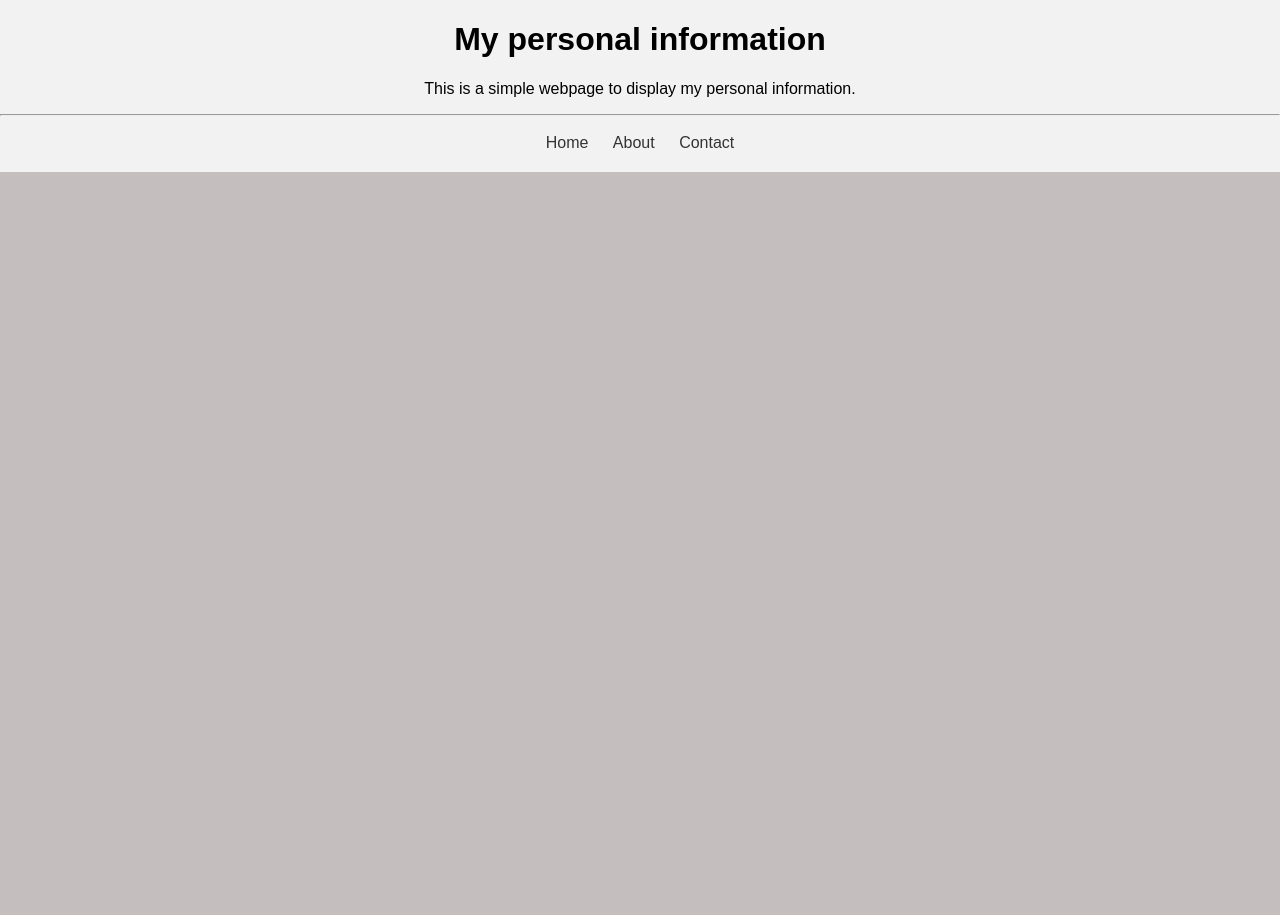
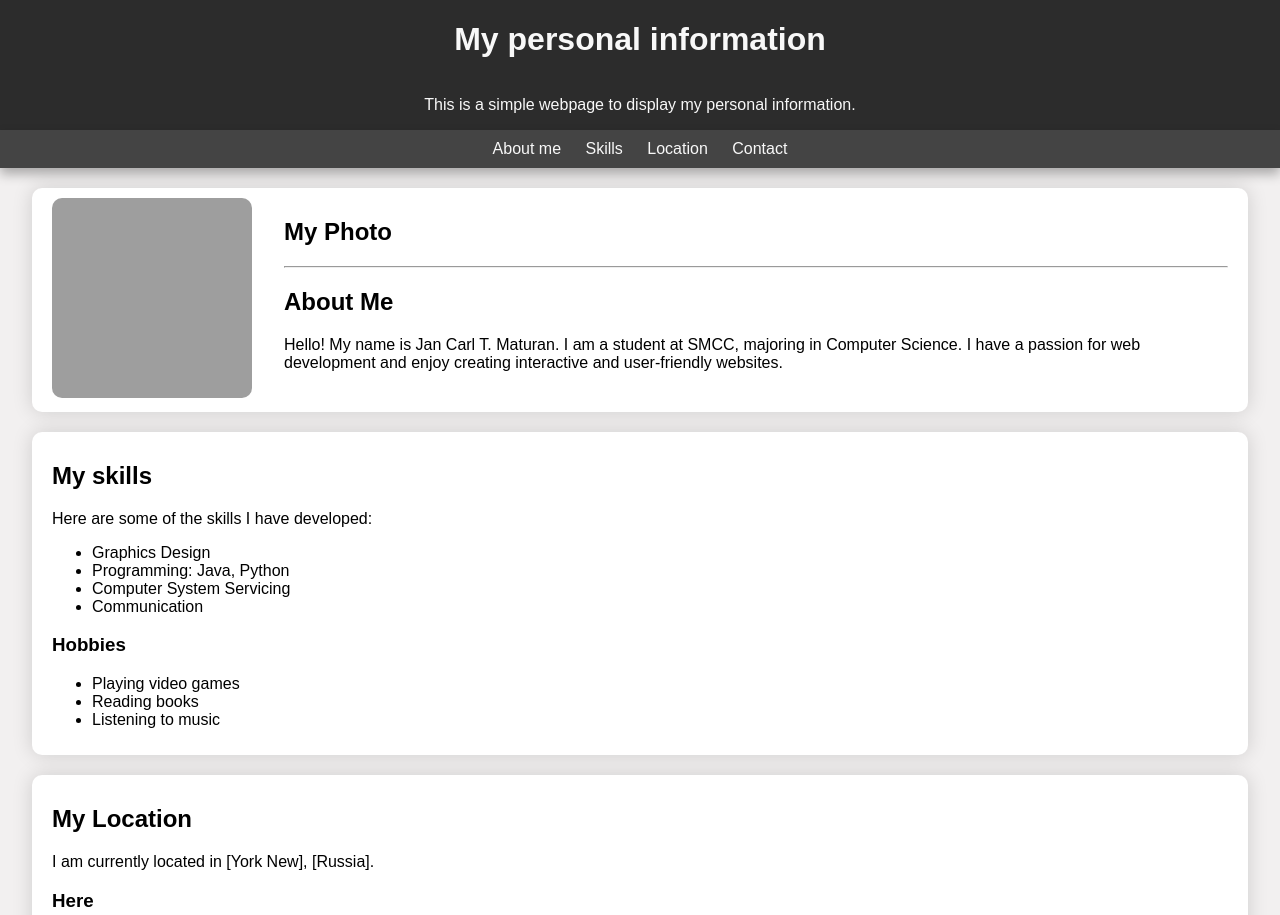
Before and after one commit to jdanica97-stack/PRAC-ASSES, a plain HTML site: page index.html in a window 1280 px wide. Shown: the top 915 px of the page. Before the commit the page ends 800 px from the top, so only its background shows below. Drawn offline with Linux system fonts and the light colour scheme; grey boxes are pictures that could not be loaded.

Commit message:
commit 2

```diff
--- a/index.html
+++ b/index.html
@@ -7,16 +7,80 @@
     <link rel="icon" type="image/jpeg" href="images/iconss.jpeg">
     <link rel="stylesheet" href="stylesheet.css">
 </head>
-<body class="main">
+<body>
     <header class="header">
         <h1>My personal information</h1>
         <p>This is a simple webpage to display my personal information.</p>
-        <hr>
+
         <nav class="nav">
-            <a href="index.html">Home</a>
-            <a href="about.html">About</a>
-            <a href="contact.html">Contact</a>
+            <a href="#about">About me</a>
+            <a href="#skills">Skills</a>
+            <a href="#location">Location</a>
+            <a href="#contact">Contact</a>
         </nav>
     </header>
+
+
+    <main>
+        <section>
+            <article class="card" id="about">
+                <div class="intro">
+                    <div class="wrapper">
+                        <div class="image">
+                            <img src="/images/iconss.jpeg" alt="Profile Picture" width="200" height="200">
+                        </div>
+                        <div class="intro">
+                            <h2>My Photo</h2>
+                            <hr>
+                            <h2>About Me</h2>
+                            <p>Hello! My name is Jan Carl T. Maturan. I am a student at SMCC, majoring in Computer Science. I have a passion for web development and enjoy creating interactive and user-friendly websites.</p>
+                        </div>
+                    </div>
+                </div>
+            </article>
+
+
+            <article class="card" id="skills">
+                <div>
+                    <h2>My skills</h2>
+                    <p>Here are some of the skills I have developed:</p>
+                        <ul>
+                        <li>Graphics Design</li>
+                        <li>Programming: Java, Python</li>
+                        <li>Computer System Servicing</li>
+                        <li>Communication</li>
+                    </ul>
+                </div>
+                    <div>
+                        <h3>Hobbies</h3>
+                            <ul>
+                                <li>Playing video games</li>
+                                <li>Reading books</li>
+                                <li>Listening to music</li>
+                            </ul>
+                        </div>
+            </article>
+
+
+            <article class="card" id="location">
+                <h2>My Location</h2>
+                <p>I am currently located in [York New], [Russia].</p>
+                <h3>Here</h3>
+                <iframe src="https://www.google.com/maps/embed?pb=!1m18!1m12!1m3!1d109107.34629135109!2d124.7300703607061!3d9.12772714578501!2m3!1f0!2f0!3f0!3m2!1i1024!2i768!4f13.1!3m3!1m2!1s0x330071d48e0043c5%3A0x68cfcdf29acc233d!2sTuasan%20Falls!5e0!3m2!1sen!2sph!4v1783228215502!5m2!1sen!2sph" width="600" height="450" style="border:0;" allowfullscreen="" loading="lazy" referrerpolicy="strict-origin-when-cross-origin"></iframe>
+
+            </article>
+
+            <article class="card" id="contact">
+                <h2>Contact Me</h2>
+                <p>If you would like to get in touch with me, please feel free to reach out through the following channels:</p>
+                <ul>
+                    <li>Email: jancarl2878@gmnail.com</li>
+                    <li>Number: 123-456-7890</li>
+                    <li>Facebook: jancarl.maturan</li>
+                </ul>
+            </article>
+
+        </section>
+    </main>
 </body>
 </html>
--- a/stylesheet.css
+++ b/stylesheet.css
@@ -1,30 +1,58 @@
 
+* {
+    box-sizing: border-box;
+    font-family: Arial, sans-serif;
+}
 
-
-body {
+body{
     margin: 0;
-    font-family: Arial, sans-serif;
-    background: #c4bebe;
-    flex-direction: column;
-    display: flex;
+    min-height: 100vh;
+    background-color: #f2f0f0;
+    color: #000000;
 }
 
 
 .header {
-    background: #f2f2f2;
+    background-color: #2c2c2c;
     text-align: center;
-
+    flex-direction: column;
+    display: flex;
+    color: #f8f8f8;
 }
 
+
 .nav {
-    background: #f2f2f2;
-    padding: 10px;
-    padding-bottom: 20px;
+    background-color: #444;
+    padding: 10px 20px;
     text-align: center;
+    box-shadow: 0 6px 12px rgba(0,0,0,0.3);
 }
 
+.image img {
+    flex-shrink: 0;
+    border-radius: 10px;
+}
 .nav a {
     text-decoration: none;
-    color: #333;
     margin: 0 10px;
+    color: #f8f8f8;
 }
+
+.wrapper {
+    display: flex;
+    align-items: flex-start;
+    gap: 2rem;
+}
+
+.intro {
+    flex: 1;
+}
+
+.card {
+    border-radius: 10px;
+    padding:  10px 20px;
+    margin: 20px auto;
+    width: 95%;
+    background-color: #fff;
+    box-shadow: 0 0 20px rgba(0,0,0,0.15);
+}
```
